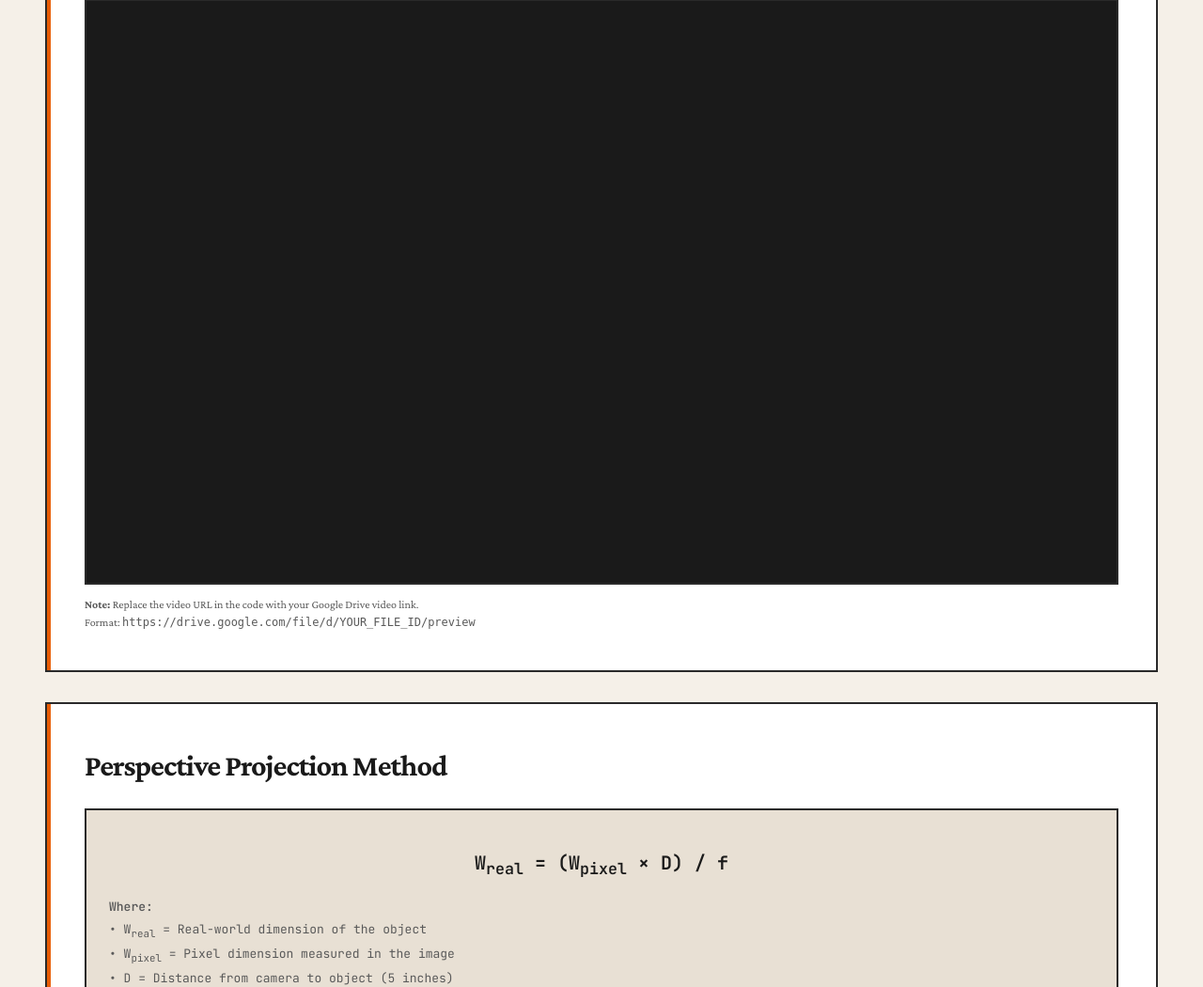
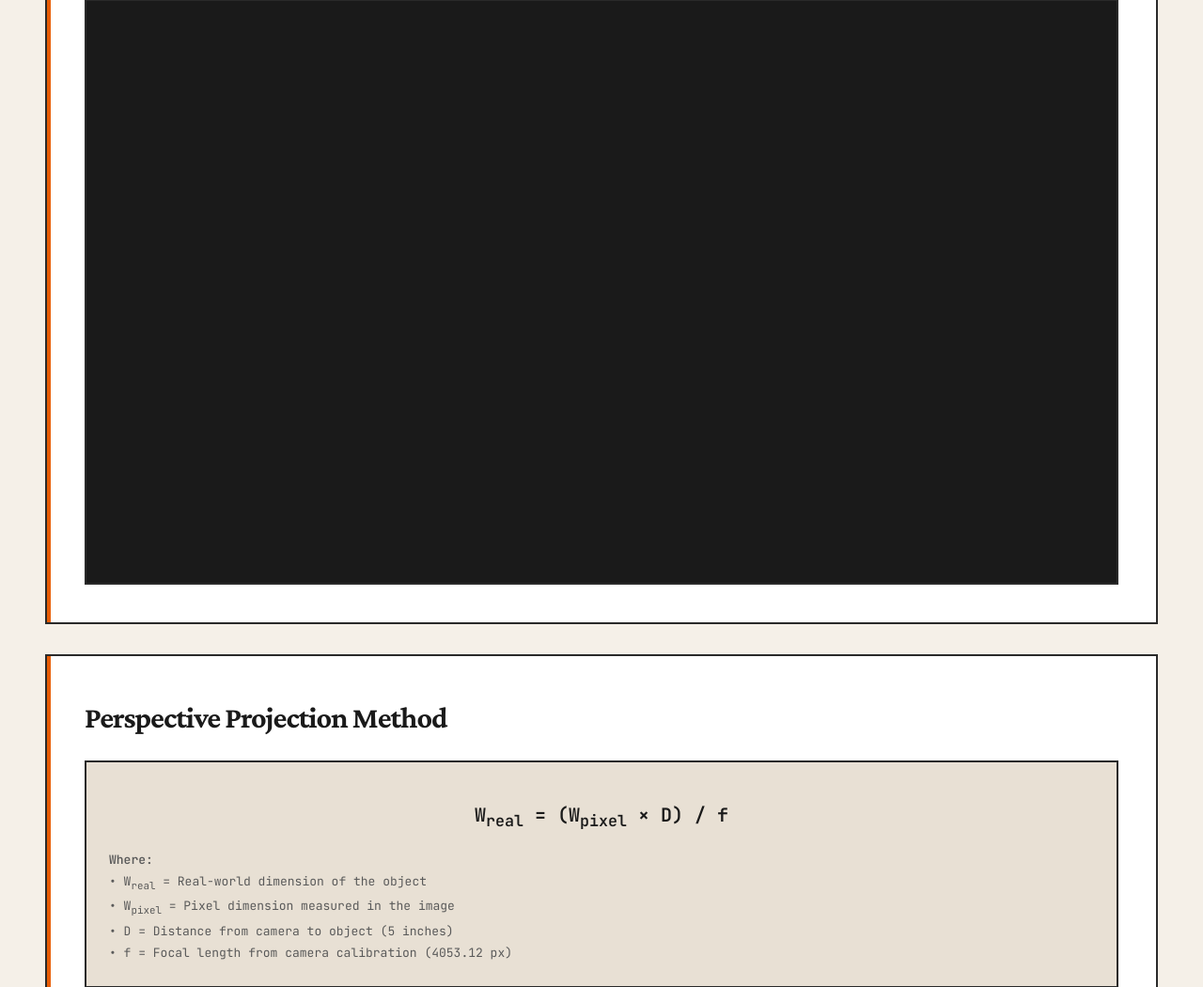
Before and after one commit to leenathreddyj/CV-LAB-, a Flask app: template templates/module1.html in a window 1280 px wide. Shown: the part 327-1377 px from the top of the page at 94% size. Run offline with Flask 3, Linux system fonts and the light colour scheme; the template is opened without the code that fills it, so the values that code supplies are empty.

Commit message:
Remove video setup note from all module pages

```diff
--- a/templates/module1.html
+++ b/templates/module1.html
@@ -147,10 +147,6 @@
                     allow="accelerometer; autoplay; clipboard-write; encrypted-media; gyroscope; picture-in-picture"
                     allowfullscreen>
                 </iframe>
-            </div>
-            <div style="margin-top: 12px; font-size: 12px; color: var(--text-muted);">
-                <strong>Note:</strong> Replace the video URL in the code with your Google Drive video link.
-                <br>Format: <code>https://drive.google.com/file/d/YOUR_FILE_ID/preview</code>
             </div>
         </div>
 
--- a/templates/module2.html
+++ b/templates/module2.html
@@ -141,10 +141,6 @@
                     allow="accelerometer; autoplay; clipboard-write; encrypted-media; gyroscope; picture-in-picture"
                     allowfullscreen>
                 </iframe>
-            </div>
-            <div style="margin-top: 12px; font-size: 12px; color: var(--text-muted);">
-                <strong>Note:</strong> Replace the video URL in the code with your Google Drive video link.
-                <br>Format: <code>https://drive.google.com/file/d/YOUR_FILE_ID/preview</code>
             </div>
         </div>
 
--- a/templates/module3.html
+++ b/templates/module3.html
@@ -97,10 +97,6 @@
                     allow="accelerometer; autoplay; clipboard-write; encrypted-media; gyroscope; picture-in-picture"
                     allowfullscreen>
                 </iframe>
-            </div>
-            <div style="margin-top: 12px; font-size: 12px; color: var(--text-muted);">
-                <strong>Note:</strong> Replace the video URL in the code with your Google Drive video link.
-                <br>Format: <code>https://drive.google.com/file/d/YOUR_FILE_ID/preview</code>
             </div>
         </div>
 
--- a/templates/module4.html
+++ b/templates/module4.html
@@ -81,10 +81,6 @@
                     allow="accelerometer; autoplay; clipboard-write; encrypted-media; gyroscope; picture-in-picture"
                     allowfullscreen>
                 </iframe>
-            </div>
-            <div style="margin-top: 12px; font-size: 12px; color: var(--text-muted);">
-                <strong>Note:</strong> Replace the video URL in the code with your Google Drive video link.
-                <br>Format: <code>https://drive.google.com/file/d/YOUR_FILE_ID/preview</code>
             </div>
         </div>
 
--- a/templates/module5.html
+++ b/templates/module5.html
@@ -129,10 +129,6 @@
                     allowfullscreen>
                 </iframe>
             </div>
-            <div style="margin-top: 12px; font-size: 12px; color: var(--text-muted);">
-                <strong>Note:</strong> Replace the video URL in the code with your Google Drive video link.
-                <br>Format: <code>https://drive.google.com/file/d/YOUR_FILE_ID/preview</code>
-            </div>
         </div>
 
         <div class="section">
--- a/templates/module7.html
+++ b/templates/module7.html
@@ -105,10 +105,6 @@
                     allow="accelerometer; autoplay; clipboard-write; encrypted-media; gyroscope; picture-in-picture"
                     allowfullscreen>
                 </iframe>
-            </div>
-            <div style="margin-top: 12px; font-size: 12px; color: var(--text-muted);">
-                <strong>Note:</strong> Replace the video URL in the code with your Google Drive video link.
-                <br>Format: <code>https://drive.google.com/file/d/YOUR_FILE_ID/preview</code>
             </div>
         </div>
 
```
